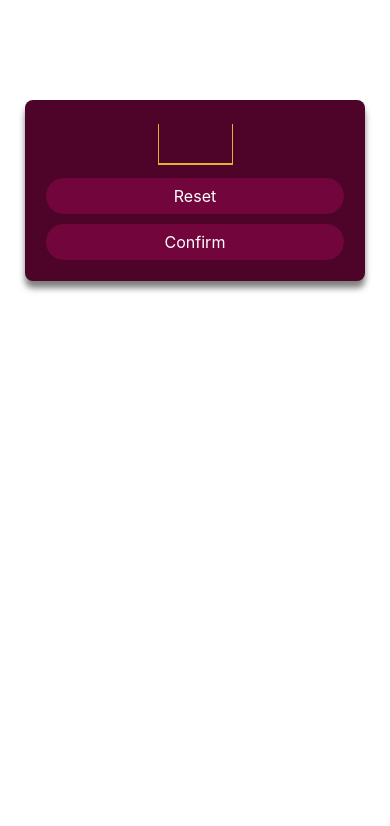
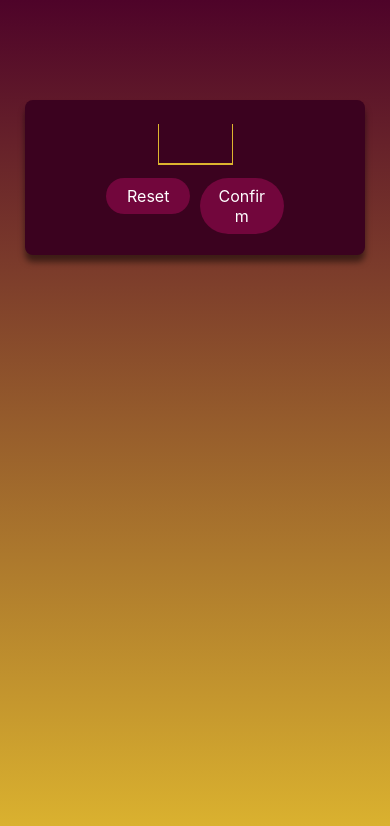
Before and after one commit to BaseBenjamin13/guess-my-number, a React Native app: screen / in a window 390 px wide. Shown: the top 826 px of the page. Built offline with nearby package versions, Linux system fonts and the light colour scheme.

Commit message:
styling and adding linear gradient background

```diff
--- a/App.js
+++ b/App.js
@@ -1,11 +1,18 @@
-import { StyleSheet, Text, View } from 'react-native';
+import { StyleSheet } from 'react-native';
+import { LinearGradient } from 'expo-linear-gradient';
 
 import StartGameScreen from './screens/StartGameScreen';
 
 export default function App() {
-  return (
-    <StartGameScreen />
-  );
+    return (
+        <LinearGradient colors={['#4e0329', '#ddb52f']} style={styles.rootScreen}>
+            <StartGameScreen />
+        </LinearGradient>
+    );
 }
 
-const styles = StyleSheet.create({ });
+const styles = StyleSheet.create({
+    rootScreen: {
+        flex: 1,
+    },
+});
--- a/package.json
+++ b/package.json
@@ -12,7 +12,8 @@
     "expo": "~46.0.9",
     "expo-status-bar": "~1.4.0",
     "react": "18.0.0",
-    "react-native": "0.69.5"
+    "react-native": "0.69.5",
+    "expo-linear-gradient": "~11.4.0"
   },
   "devDependencies": {
     "@babel/core": "^7.12.9"
--- a/screens/StartGameScreen.js
+++ b/screens/StartGameScreen.js
@@ -11,8 +11,14 @@
             returnKeyType='done'
             keyboardAppearance='dark'
             />
-            <PrimaryButton>Reset</PrimaryButton>
-            <PrimaryButton>Confirm</PrimaryButton>
+            <View style={styles.buttonsContainer}>
+                <View style={styles.buttonContainer}>
+                    <PrimaryButton>Reset</PrimaryButton>
+                </View>
+                <View style={styles.buttonContainer}>
+                    <PrimaryButton>Confirm</PrimaryButton>
+                </View>
+            </View>
         </View>
     )
 }
@@ -21,10 +27,12 @@
 
 const styles = StyleSheet.create({
     inputContainer: {
+        justifyContent: 'center',
+        alignItems: 'center',
         marginTop: 100,
         marginHorizontal: 25,
         padding: 16,
-        backgroundColor: '#4e0329',
+        backgroundColor: '#3b021f',
         borderRadius: 8,
         elevation: 8,// for android
         shadowColor: 'black',
@@ -47,5 +55,12 @@
         marginVertical: 8,
         fontWeight: 'bold',
         textAlign: 'center',
-    }
+    },
+    buttonsContainer: {
+        flexDirection: 'row',
+    },
+    buttonContainer: {
+        flex: 1,
+    },
+
 })
```
Also changed, not shown: 1 other file (tests, documents, lock files or other folders).
